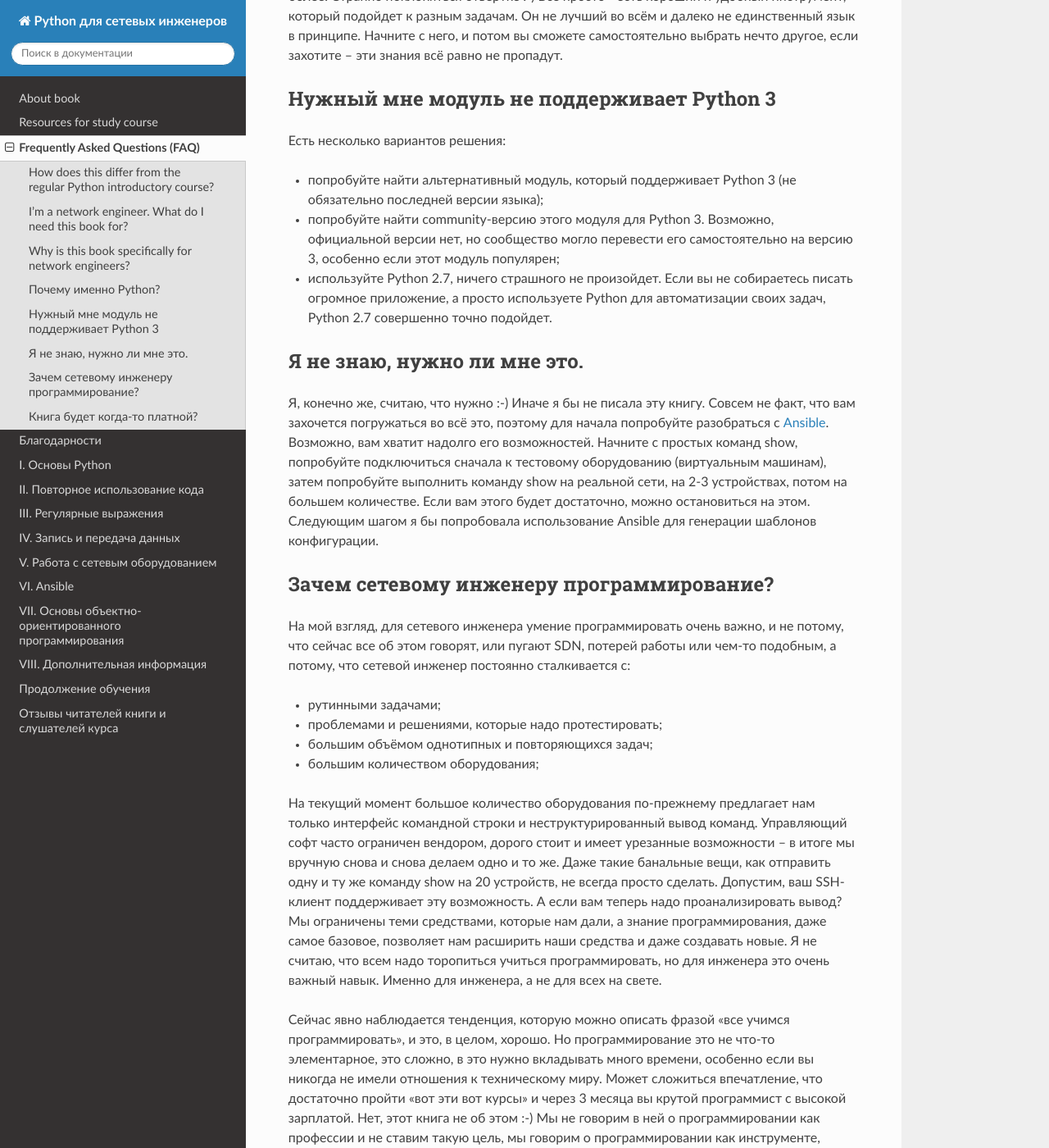
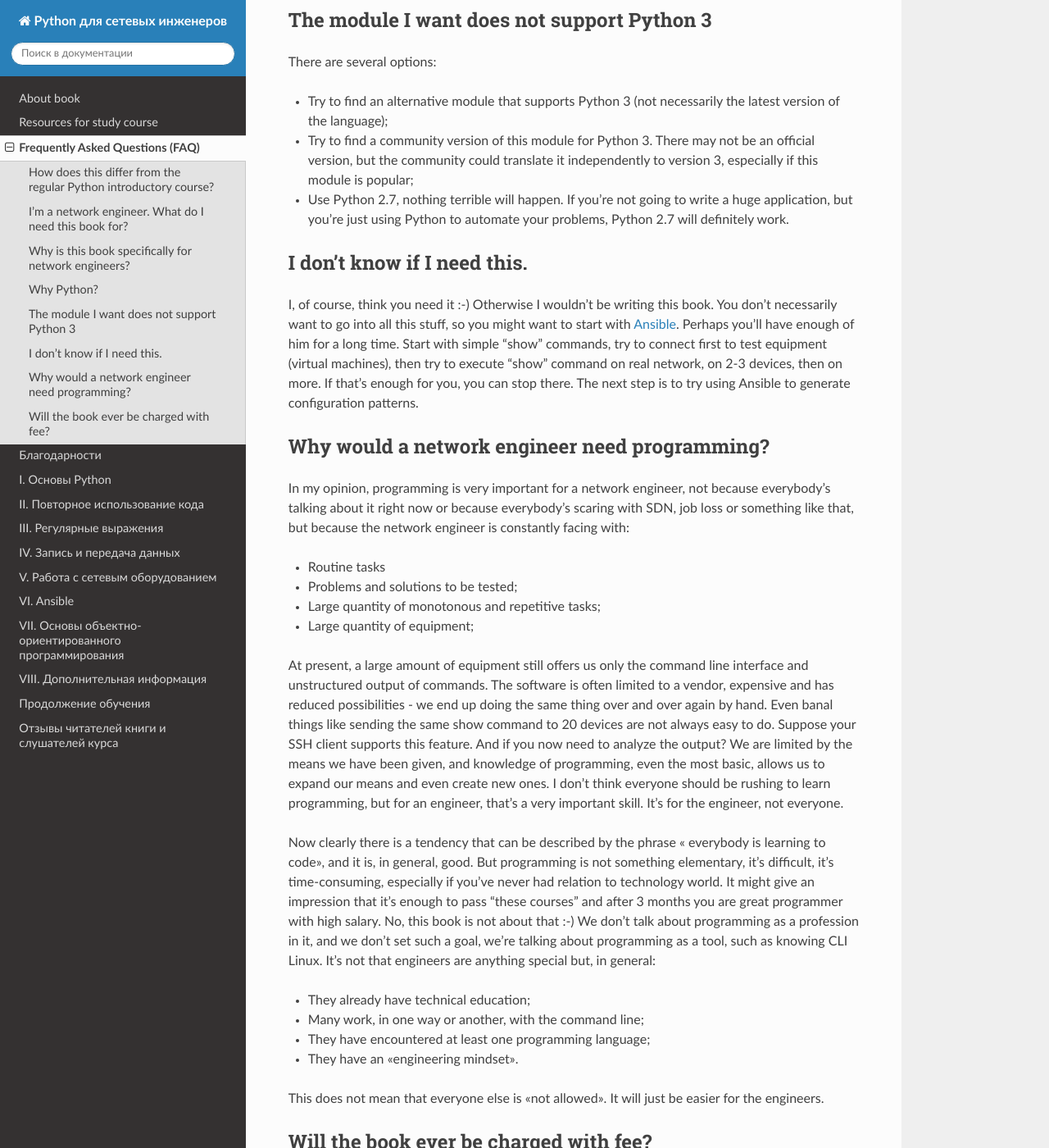
Before and after one commit to Aidar5/nattoeng, a Sphinx documentation site: the page built from docs/source/faq.rst, in a window 1280 px wide and 1400 px high, scrolled down 2255 px. Shown: the whole window at 82% size. Built offline with Sphinx 7.4.7 and the Read the Docs theme 2.0.0, drawn with Linux system fonts in a browser that asks for light colours; pages that are not in the unit, such as notebooks, are missing from menus; some of the changed text lies outside the part shown.

Commit message:
Update faq.rst

```diff
--- a/docs/source/faq.rst
+++ b/docs/source/faq.rst
@@ -36,135 +36,69 @@ Later, if you get taste for it and you want to add something that missed in Ansi
 
 And yes, this course is not only about how to use Python for network equipment configuration and connecton to it.
 It’s also about how to solve tasks that are not connected to the equipment.
-For example, change something in multiple configuration files or parse log-file - Python will help you solve theese tasks.
+For example, change something in multiple configuration files or parse log-file - Python will help you solve these tasks.
 
 Why is this book specifically for network engineers?
 ~~~~~~~~~~~~~~~~~~~~~~~~~~~~~~~~~~~~~~~~~~
 
-Есть несколько причин:
+There are several reasons:
 
--  сетевые инженеры уже обладают опытом работы в ИТ, и часть концепций
-   им знакома, и, скорее всего, какие-то основы программирования
-   большинству уже будут знакомы. Это означает, что будет гораздо проще
-   разобраться с Python;
--  работа в командной строке и написание скриптов вряд ли испугает их;
--  у сетевых инженеров есть знакомая им предметная область, на которую
-   можно опираться при составлении примеров и заданий.
+-  Network engineers already have experience in IT, and some of the concepts are familiar to them, and it is likely that some programming basics will be familiar to most. This means that it will be much easier to deal with Python;
+-  Working in the CLI and writing scripts is unlikely to frighten them;
+-  Network engineers have a familiar knowledge domain on which to build examples and tasks.
 
-Если рассказывать на абстрактных примерах "о котиках и зайчиках", это
-одно. Но когда в примерах есть возможность использовать идеи из
-предметной области, всё становится проще, рождаются конкретные идеи, как
-улучшить какую-либо программу, скрипт. А когда человек пытается её
-улучшить, он начинает разбираться с новым - это очень сильно помогает
-продвигаться вперёд.
+If you tell on abstract examples «about cats and bunnies», it is one thing. But when you have the ability to use ideas from the subject area in the examples, things get easier, you get concrete ideas about how to improve a program, a script. And when a person tries to improve it, they start to deal with the new - it’s a very powerful way to move forward.
 
-Почему именно Python?
+Why Python?
 ~~~~~~~~~~~~~~~~~~~~~
 
-Причины следующие:
+The reasons are as follows:
 
--  в контексте работы с сетевым оборудованием, сейчас часто используется
-   именно Python;
--  на некотором оборудовании Python встроен или есть API, который
-   поддерживает Python;
--  Python достаточно прост для изучения (конечно, это относительно, и
-   более простым может казаться другой язык, но, скорее, это будет из-за
-   имеющегося опыта работы с языком, а не потому, что Python сложный);
--  с Python вы вряд ли быстро дойдете до границ возможностей языка;
--  Python может использоваться не только для написания скриптов, но и
-   для разработки приложений. Разумеется, это не является задачей этой
-   книги, но, по крайней мере, вы потратите время на язык, который
-   позволит вам легко шагнуть дальше, чем написание простых скриптов;
--  из программ, связанных с сетями, на Python написан, например,
-   `GNS3 <https://github.com/GNS3/>`__.
+-  In the context of network equipment, now Python is often used;
+-  Some equipment has Python embedded or has an API that supports Python;
+-  Python is simple enough to learn (of course, it is relatively, and another language may seem simpler, but it is rather to be because of experience with the language than because Python is complex);
+-  With Python you will not quickly reach the limits of language capabilities;
+-  Python can be used not only to write scripts, but also to develop applications. Of course, this is not the task of this book, but at least you will spend your time on a language that will allow you to go further than simple scripts;
+-  For example `GNS3 <https://github.com/GNS3/>`__ is written on Python.
 
-И еще один момент – в контексте книги, Python нужно рассматривать не как
-единственно правильный вариант, и не как "правильный" язык. Нет, Python
-это просто инструмент, как отвёртка например, и мы учимся им
-пользоваться для конкретных задач. То есть, никакой идеологической
-подоплеки здесь нет, никакого "только Python" и никакого поклонения тем
-более. Странно поклоняться отвертке :-) Всё просто - есть хороший и
-удобный инструмент, который подойдет к разным задачам. Он не лучший во
-всём и далеко не единственный язык в принципе. Начните с него, и потом
-вы сможете самостоятельно выбрать нечто другое, если захотите – эти
-знания всё равно не пропадут.
+And one more point - in the context of the book, Python should not be seen as the only correct variant, nor as the «correct» language. No, Python is just a tool like a screwdriver, for example, and we learn to use it for specific tasks. That is, there is no ideological background here, no «only Python» and no worship especially. It is strange to worship a screwdriver :-) Everything is simple - there is a good and convenient tool that will approach different tasks. He’s not the best language at all, and he’s not the only language at all. Start with it, and then you can choose something else, if you want to - that knowledge will still be there.
 
-Нужный мне модуль не поддерживает Python 3
+The module I want does not support Python 3
 ~~~~~~~~~~~~~~~~~~~~~~~~~~~~~~~~~~~~~~~~~~
 
-Есть несколько вариантов решения:
+There are several options:
 
--  попробуйте найти альтернативный модуль, который поддерживает Python 3
-   (не обязательно последней версии языка);
--  попробуйте найти community-версию этого модуля для Python 3.
-   Возможно, официальной версии нет, но сообщество могло перевести его
-   самостоятельно на версию 3, особенно если этот модуль популярен;
--  используйте Python 2.7, ничего страшного не произойдет. Если вы не
-   собираетесь писать огромное приложение, а просто используете Python
-   для автоматизации своих задач, Python 2.7 совершенно точно подойдет.
+-  Try to find an alternative module that supports Python 3 (not necessarily the latest version of the language);
+-  Try to find a community version of this module for Python 3. There may not be an official version, but the community could translate it independently to version 3, especially if this module is popular;
+-  Use Python 2.7, nothing terrible will happen. If you’re not going to write a huge application, but you’re just using Python to automate your problems, Python 2.7 will definitely work.
 
-Я не знаю, нужно ли мне это.
+I don’t know if I need this.
 ~~~~~~~~~~~~~~~~~~~~~~~~~~~~
 
-Я, конечно же, считаю, что нужно :-) Иначе я бы не писала эту книгу.
-Совсем не факт, что вам захочется погружаться во всё это, поэтому для
-начала попробуйте разобраться с `Ansible <book/Part_VI.md>`__. Возможно,
-вам хватит надолго его возможностей. Начните с простых команд show,
-попробуйте подключиться сначала к тестовому оборудованию (виртуальным
-машинам), затем попробуйте выполнить команду show на реальной сети, на
-2-3 устройствах, потом на большем количестве. Если вам этого будет
-достаточно, можно остановиться на этом. Следующим шагом я бы попробовала
-использование Ansible для генерации шаблонов конфигурации.
+I, of course, think you need it :-) Otherwise I wouldn’t be writing this book. You don’t necessarily want to go into all this stuff, so you might want to start with `Ansible <https://github.com/Aidar5/nattoeng/blob/master/docs/source/book/Part_VI.md>`__. Perhaps you’ll have enough of him for a long time. Start with simple “show” commands, try to connect first to test equipment (virtual machines), then try to execute “show” command on real network, on 2-3 devices, then on more. If that’s enough for you, you can stop there. The next step is to try using Ansible to generate configuration patterns.
 
-Зачем сетевому инженеру программирование?
+Why would a network engineer need programming?
 ~~~~~~~~~~~~~~~~~~~~~~~~~~~~~~~~~~~~~~~~~
 
-На мой взгляд, для сетевого инженера умение программировать очень важно,
-и не потому, что сейчас все об этом говорят, или пугают SDN, потерей
-работы или чем-то подобным, а потому, что сетевой инженер постоянно
-сталкивается с:
+In my opinion, programming is very important for a network engineer, not because everybody’s talking about it right now or because everybody’s scaring with SDN, job loss or something like that, but because the network engineer is constantly facing with:
 
--  рутинными задачами;
--  проблемами и решениями, которые надо протестировать;
--  большим объёмом однотипных и повторяющихся задач;
--  большим количеством оборудования;
+-  Routine tasks
+-  Problems and solutions to be tested;
+-  Large quantity of monotonous and repetitive tasks;
+-  Large quantity of equipment;
 
-На текущий момент большое количество оборудования по-прежнему предлагает
-нам только интерфейс командной строки и неструктурированный вывод
-команд. Управляющий софт часто ограничен вендором, дорого стоит и имеет
-урезанные возможности – в итоге мы вручную снова и снова делаем одно и
-то же. Даже такие банальные вещи, как отправить одну и ту же команду
-show на 20 устройств, не всегда просто сделать. Допустим, ваш SSH-клиент
-поддерживает эту возможность. А если вам теперь надо проанализировать
-вывод? Мы ограничены теми средствами, которые нам дали, а знание
-программирования, даже самое базовое, позволяет нам расширить наши
-средства и даже создавать новые. Я не считаю, что всем надо торопиться
-учиться программировать, но для инженера это очень важный навык. Именно
-для инженера, а не для всех на свете.
+At present, a large amount of equipment still offers us only the command line interface and unstructured output of commands. The software is often limited to a vendor, expensive and has reduced possibilities - we end up doing the same thing over and over again by hand. Even banal things like sending the same show command to 20 devices are not always easy to do. Suppose your SSH client supports this feature. And if you now need to analyze the output? We are limited by the means we have been given, and knowledge of programming, even the most basic, allows us to expand our means and even create new ones. I don’t think everyone should be rushing to learn programming, but for an engineer, that’s a very important skill. It’s for the engineer, not everyone.
 
-Сейчас явно наблюдается тенденция, которую можно описать фразой "все
-учимся программировать", и это, в целом, хорошо. Но программирование это
-не что-то элементарное, это сложно, в это нужно вкладывать много
-времени, особенно если вы никогда не имели отношения к техническому
-миру. Может сложиться впечатление, что достаточно пройти "вот эти вот
-курсы" и через 3 месяца вы крутой программист с высокой зарплатой. Нет,
-этот книга не об этом :-) Мы не говорим в ней о программировании как
-профессии и не ставим такую цель, мы говорим о программировании как
-инструменте, таком как, например, знание CLI Linux. Дело не в том, что
-инженеры какие-то особенные, просто, как правило:
+Now clearly there is a tendency that can be described by the phrase « everybody is learning to code», and it is, in general, good. But programming is not something elementary, it’s difficult, it’s time-consuming, especially if you’ve never had relation to technology world.  It might give an impression that it’s enough to pass “these courses” and after 3 months you are great programmer with high salary. No, this book is not about that :-) We don’t talk about programming as a profession in it, and we don’t set such a goal, we’re talking about programming as a tool, such as knowing CLI Linux. It’s not that engineers are anything special but, in general:
 
--  они уже имеют техническое образование;
--  многие работают, так или иначе, с командной строкой;
--  они сталкивались, как минимум, с одним языком программирования;
--  у них "инженерный склад ума".
+-  They already have technical education;
+-  Many work, in one way or another, with the command line;
+-  They have encountered at least one programming language;
+-  They have an «engineering mindset».
 
-Это не значит, что всем остальным "не дано". Просто инженерам это будет
-проще.
+This does not mean that everyone else is «not allowed». It will just be easier for the engineers.
 
-Книга будет когда-то платной?
+Will the book ever be charged with fee?
 ~~~~~~~~~~~~~~~~~~~~~~~~~~~~~
 
-Нет, эта книга всегда будет бесплатной. Я читаю платно `онлайн курс
-"Python для сетевых
-инженеров" <https://natenka.github.io/pyneng-online/>`__, но это не
-будет влиять на эту книгу - она всегда будет бесплатной.
+No, this book will always be free. I read a paid `online course «Python for network engineers» <https://natenka.github.io/pyneng-online/>`__ (in Russian), but this will not affect this book - it will always be free.
```
